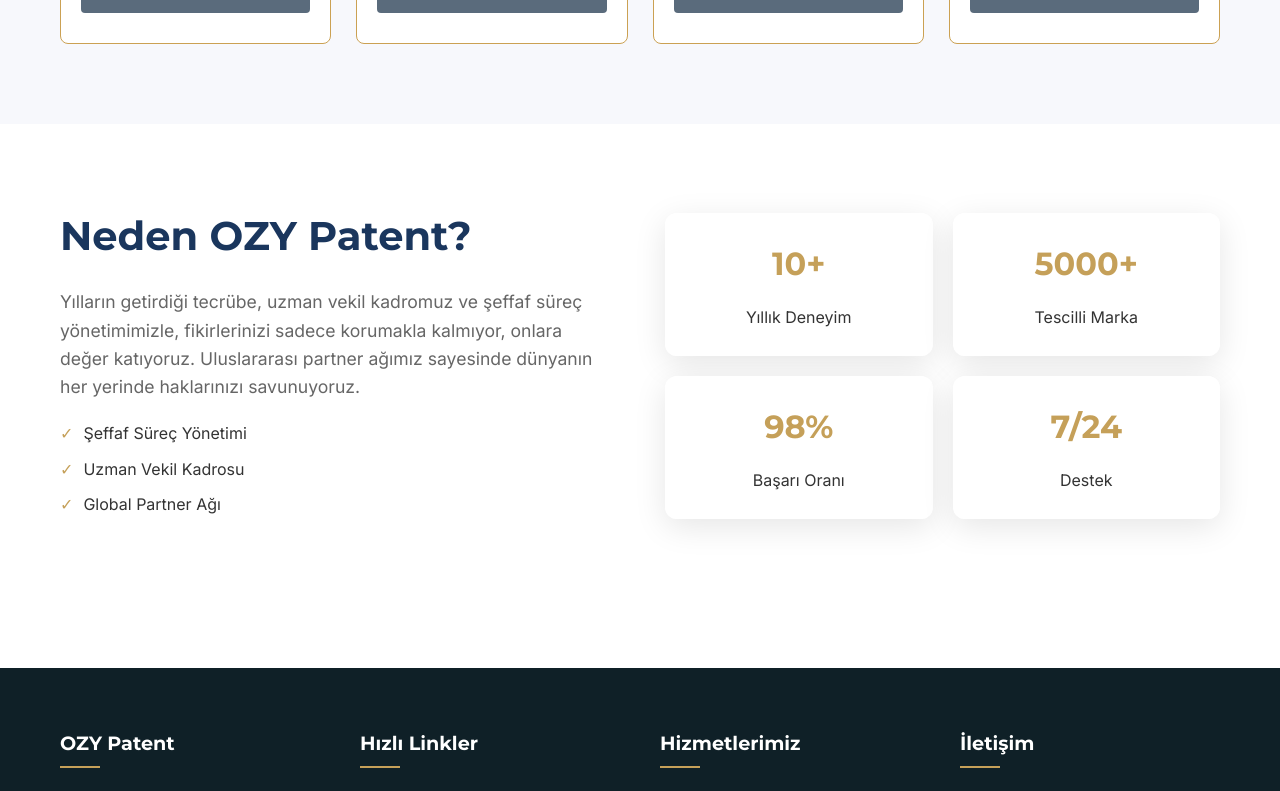
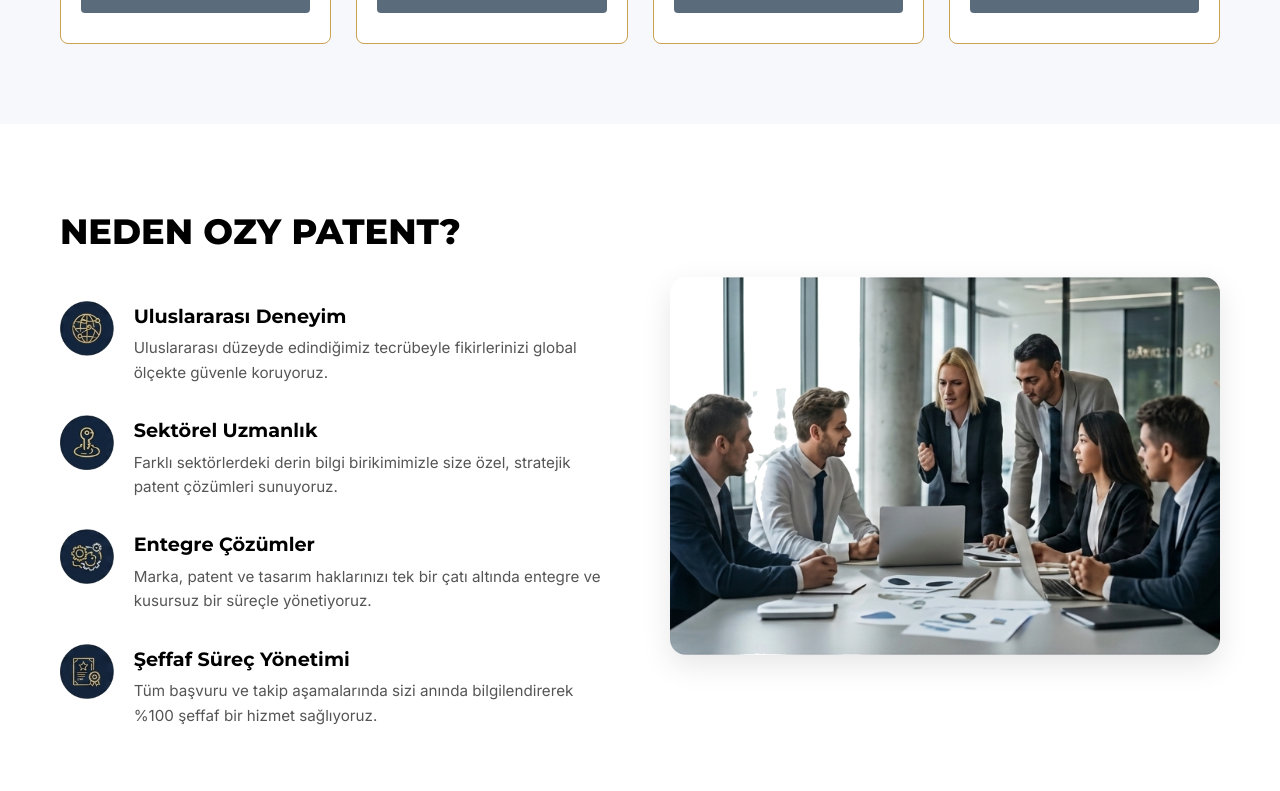
Before and after one commit to OBLabs2026/OZY_Patent_Web, a Next.js app: page / in a window 1280 px wide. Shown: the part 1180-1971 px from the top of the page. Built offline with nearby package versions, Linux system fonts and the light colour scheme.

Commit message:
Update page.js

```diff
--- a/src/app/page.js
+++ b/src/app/page.js
@@ -142,44 +142,64 @@ export default function Home() {
       </section>
 
       {/* Why Us Section */}
-      <section style={{ padding: '80px 0' }}>
+      <section style={{ padding: '80px 0', backgroundColor: '#ffffff' }}>
         <div className="container">
-          <div style={{ display: 'flex', gap: '50px', alignItems: 'center', flexWrap: 'wrap' }}>
+          <div style={{ display: 'flex', gap: '60px', alignItems: 'center', flexWrap: 'wrap' }}>
+
+            {/* Left Content */}
             <div style={{ flex: '1 1 400px' }}>
-              <h2 style={{ fontSize: '2.5rem' }}>Neden OZY Patent?</h2>
-              <p style={{ marginTop: '20px', fontSize: '1.1rem', color: 'var(--text-muted)' }}>
-                Yılların getirdiği tecrübe, uzman vekil kadromuz ve şeffaf süreç yönetimimizle, fikirlerinizi sadece korumakla kalmıyor, onlara değer katıyoruz. Uluslararası partner ağımız sayesinde dünyanın her yerinde haklarınızı savunuyoruz.
-              </p>
-              <ul style={{ marginTop: '20px', listStyle: 'none' }}>
-                <li style={{ marginBottom: '10px', display: 'flex', alignItems: 'center', gap: '10px' }}>
-                  <span style={{ color: 'var(--accent)' }}>&#10003;</span> Şeffaf Süreç Yönetimi
-                </li>
-                <li style={{ marginBottom: '10px', display: 'flex', alignItems: 'center', gap: '10px' }}>
-                  <span style={{ color: 'var(--accent)' }}>&#10003;</span> Uzman Vekil Kadrosu
-                </li>
-                <li style={{ marginBottom: '10px', display: 'flex', alignItems: 'center', gap: '10px' }}>
-                  <span style={{ color: 'var(--accent)' }}>&#10003;</span> Global Partner Ağı
-                </li>
-              </ul>
-            </div>
-            <div style={{ flex: '1 1 400px', display: 'grid', gridTemplateColumns: '1fr 1fr', gap: '20px' }}>
-              <div className="glass-card" style={{ textAlign: 'center' }}>
-                <h3 style={{ color: 'var(--accent)', fontSize: '2rem' }}>10+</h3>
-                <p>Yıllık Deneyim</p>
-              </div>
-              <div className="glass-card" style={{ textAlign: 'center' }}>
-                <h3 style={{ color: 'var(--accent)', fontSize: '2rem' }}>5000+</h3>
-                <p>Tescilli Marka</p>
-              </div>
-              <div className="glass-card" style={{ textAlign: 'center' }}>
-                <h3 style={{ color: 'var(--accent)', fontSize: '2rem' }}>98%</h3>
-                <p>Başarı Oranı</p>
-              </div>
-              <div className="glass-card" style={{ textAlign: 'center' }}>
-                <h3 style={{ color: 'var(--accent)', fontSize: '2rem' }}>7/24</h3>
-                <p>Destek</p>
+              <h2 style={{ fontSize: '2.2rem', fontWeight: '800', color: '#000', marginBottom: '40px', textTransform: 'uppercase' }}>
+                NEDEN OZY PATENT?
+              </h2>
+
+              <div style={{ display: 'flex', flexDirection: 'column', gap: '30px' }}>
+                {/* Item 1 */}
+                <div style={{ display: 'flex', alignItems: 'flex-start', gap: '20px' }}>
+                  <img src="/images/01_madde.png" alt="01" style={{ width: '55px', height: '55px', objectFit: 'contain' }} />
+                  <div>
+                    <h4 style={{ fontSize: '1.2rem', fontWeight: '700', color: '#000', marginBottom: '5px' }}>Uluslararası Deneyim</h4>
+                    <p style={{ fontSize: '0.95rem', color: '#555', lineHeight: '1.6' }}>Uluslararası düzeyde edindiğimiz tecrübeyle fikirlerinizi global ölçekte güvenle koruyoruz.</p>
+                  </div>
+                </div>
+
+                {/* Item 2 */}
+                <div style={{ display: 'flex', alignItems: 'flex-start', gap: '20px' }}>
+                  <img src="/images/02_madde.png" alt="02" style={{ width: '55px', height: '55px', objectFit: 'contain' }} />
+                  <div>
+                    <h4 style={{ fontSize: '1.2rem', fontWeight: '700', color: '#000', marginBottom: '5px' }}>Sektörel Uzmanlık</h4>
+                    <p style={{ fontSize: '0.95rem', color: '#555', lineHeight: '1.6' }}>Farklı sektörlerdeki derin bilgi birikimimizle size özel, stratejik patent çözümleri sunuyoruz.</p>
+                  </div>
+                </div>
+
+                {/* Item 3 */}
+                <div style={{ display: 'flex', alignItems: 'flex-start', gap: '20px' }}>
+                  <img src="/images/03_madde.png" alt="03" style={{ width: '55px', height: '55px', objectFit: 'contain' }} />
+                  <div>
+                    <h4 style={{ fontSize: '1.2rem', fontWeight: '700', color: '#000', marginBottom: '5px' }}>Entegre Çözümler</h4>
+                    <p style={{ fontSize: '0.95rem', color: '#555', lineHeight: '1.6' }}>Marka, patent ve tasarım haklarınızı tek bir çatı altında entegre ve kusursuz bir süreçle yönetiyoruz.</p>
+                  </div>
+                </div>
+
+                {/* Item 4 */}
+                <div style={{ display: 'flex', alignItems: 'flex-start', gap: '20px' }}>
+                  <img src="/images/04_madde.png" alt="04" style={{ width: '55px', height: '55px', objectFit: 'contain' }} />
+                  <div>
+                    <h4 style={{ fontSize: '1.2rem', fontWeight: '700', color: '#000', marginBottom: '5px' }}>Şeffaf Süreç Yönetimi</h4>
+                    <p style={{ fontSize: '0.95rem', color: '#555', lineHeight: '1.6' }}>Tüm başvuru ve takip aşamalarında sizi anında bilgilendirerek %100 şeffaf bir hizmet sağlıyoruz.</p>
+                  </div>
+                </div>
               </div>
             </div>
+
+            {/* Right Image */}
+            <div style={{ flex: '1 1 400px', display: 'flex', justifyContent: 'center' }}>
+              <img
+                src="/images/neden_ozy.png"
+                alt="Neden OZY Patent"
+                style={{ width: '100%', maxWidth: '600px', height: 'auto', borderRadius: '16px', boxShadow: '0 10px 30px rgba(0,0,0,0.1)' }}
+              />
+            </div>
+
           </div>
         </div>
       </section>
```
